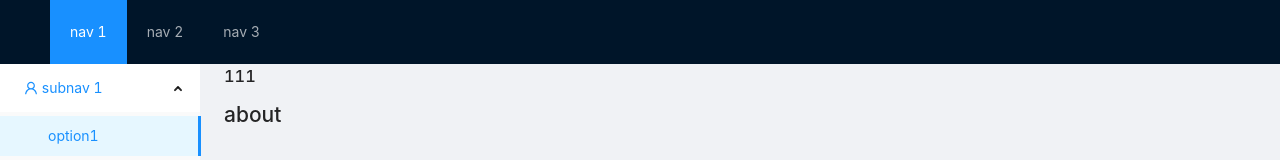
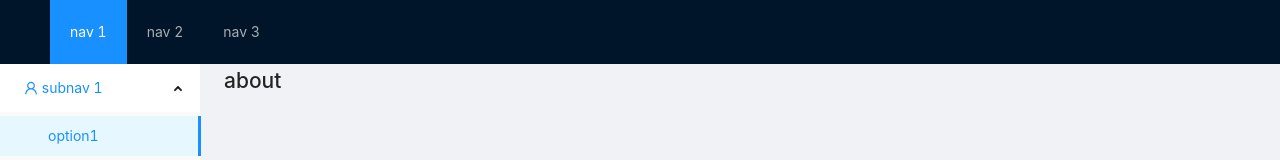
Before and after one commit to LingHanwu/hw-wiki, a Vue app in the folder web/: page /about in a window 1280 px wide. Shown: the top 160 px of the page. Built offline with nearby package versions, Linux system fonts and the light colour scheme.

Commit message:
测试接口

```diff
--- a/web/src/App.vue
+++ b/web/src/App.vue
@@ -44,7 +44,6 @@
         </a-menu>
       </a-layout-sider>
       <a-layout style="padding: 0 24px 24px">
-        <h3>111</h3>
         <router-view></router-view>
       </a-layout>
 
--- a/web/src/views/Home.vue
+++ b/web/src/views/Home.vue
@@ -1,4 +1,11 @@
 <script lang="ts" setup>
+import axios from 'axios'
+axios.get("http://127.0.0.1:8080/ebook/list?name=Python").then((response)=>{
+  console.log(response);
+
+})
+
+
 
 </script>
 
```
